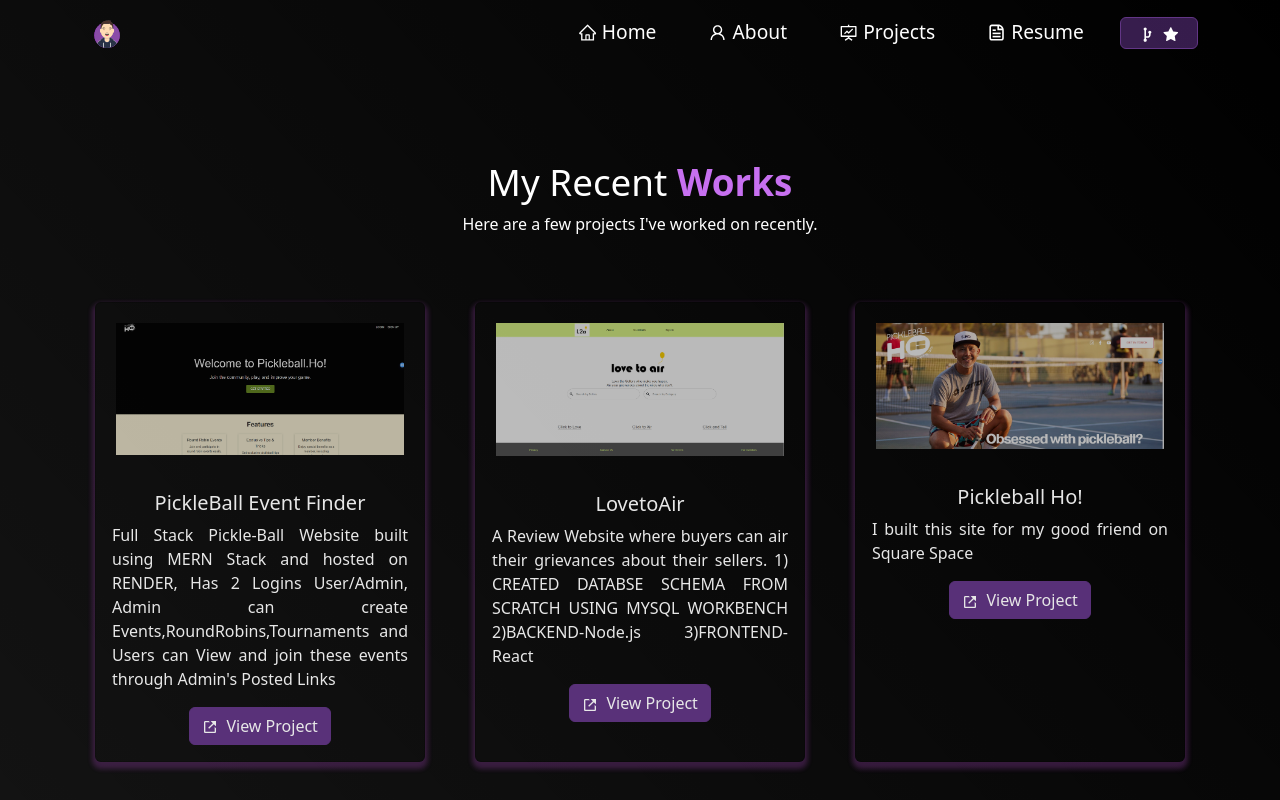
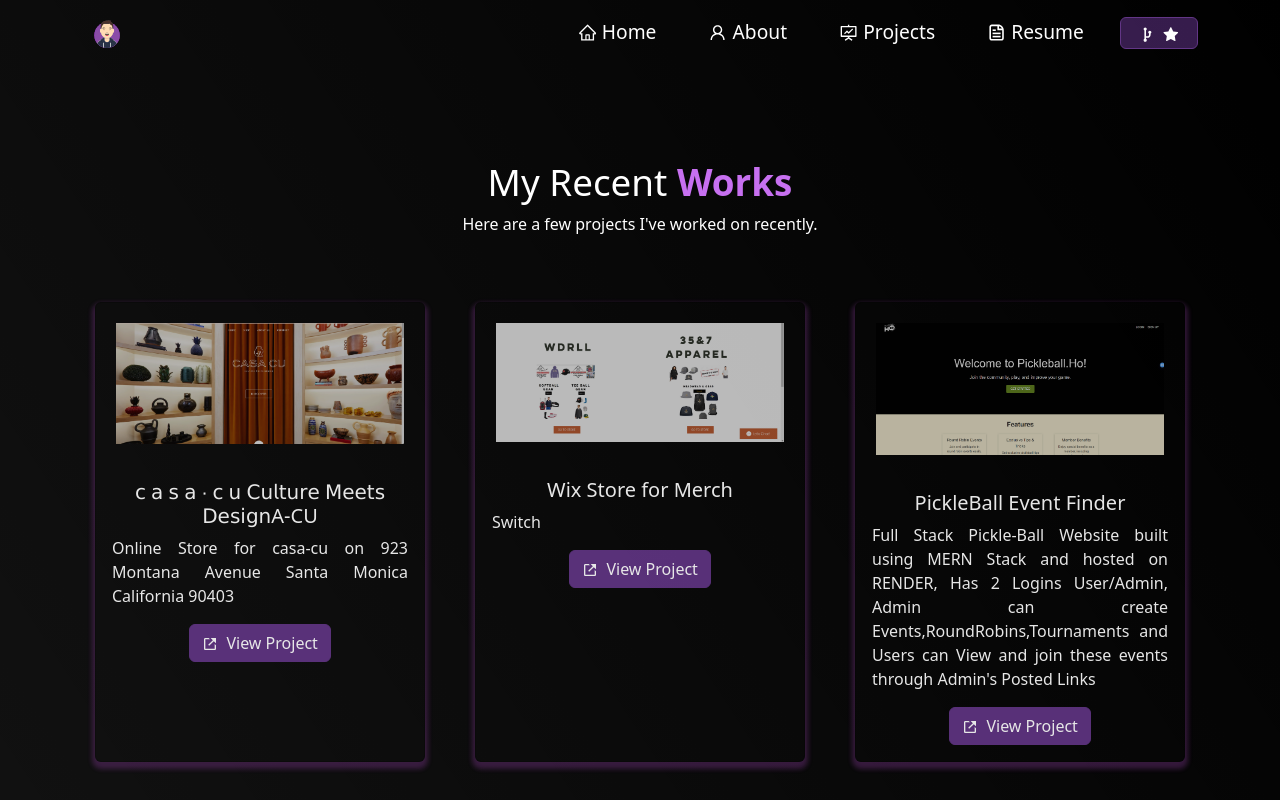
Before and after one commit to rakshith22-glitch/pfolio, a React (Create React App) app: page /project in a window 1280 px wide. Shown: the top 800 px of the page. Built offline with nearby package versions, Linux system fonts and the light colour scheme.

Commit message:
added switch store and cacasu

```diff
--- a/src/components/Projects/Projects.js
+++ b/src/components/Projects/Projects.js
@@ -8,6 +8,8 @@ import ho from "../../Assets/Projects/ho.png";
 import tao from "../../Assets/Projects/tao.png";
 import bullsvsbears from "../../Assets/Projects/bullsvsbears.png";
 import portfolio from "../../Assets/Projects/portfolio.png";
+import casacu from "../../Assets/Projects/casacu.png";
+import switchstore from "../../Assets/Projects/switch.png";
 function Projects() {
   return (
     <Container fluid className="project-section">
@@ -20,6 +22,26 @@ function Projects() {
           Here are a few projects I've worked on recently.
         </p>
         <Row style={{ justifyContent: "center", paddingBottom: "10px" }}>
+
+        <Col md={4} className="project-card">
+            <ProjectCard
+              imgPath={casacu}
+              isBlog={false}
+              title="𝖼 𝖺 𝗌 𝖺 ∙ 𝖼 𝗎  𝖢𝗎𝗅𝗍𝗎𝗋𝖾 𝖬𝖾𝖾𝗍𝗌 𝖣𝖾𝗌𝗂𝗀𝗇A-CU"
+              description="Online Store for casa-cu on 923 Montana Avenue Santa Monica California 90403"
+              link="https://www.casa-cu.com/"
+            />
+          </Col>
+
+          <Col md={4} className="project-card">
+            <ProjectCard
+              imgPath={switchstore}
+              isBlog={false}
+              title="Wix Store for Merch"
+              description="Switch"
+              link="https://tizoccampos.wixsite.com/newweb/"
+            />
+          </Col>
 
         <Col md={4} className="project-card">
             <ProjectCard
```
Also changed, not shown: src/Assets/Projects/casacu.png (added), src/Assets/Projects/switch.png (added).
